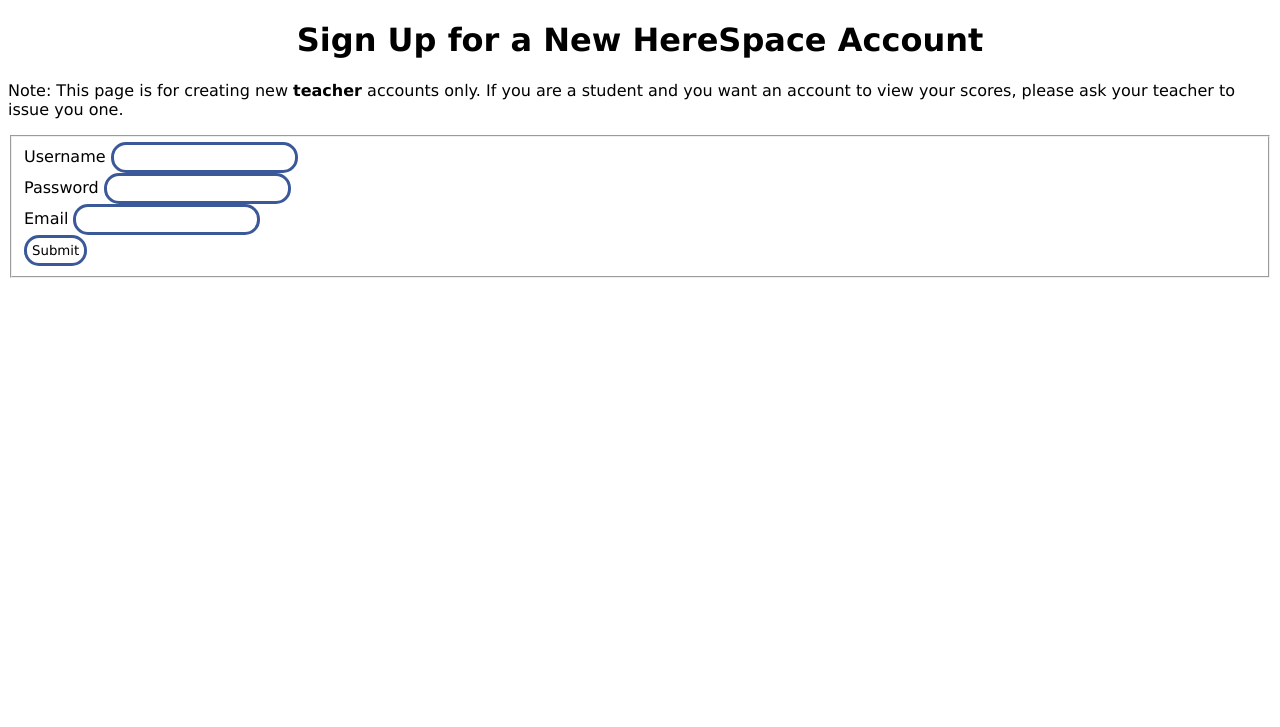
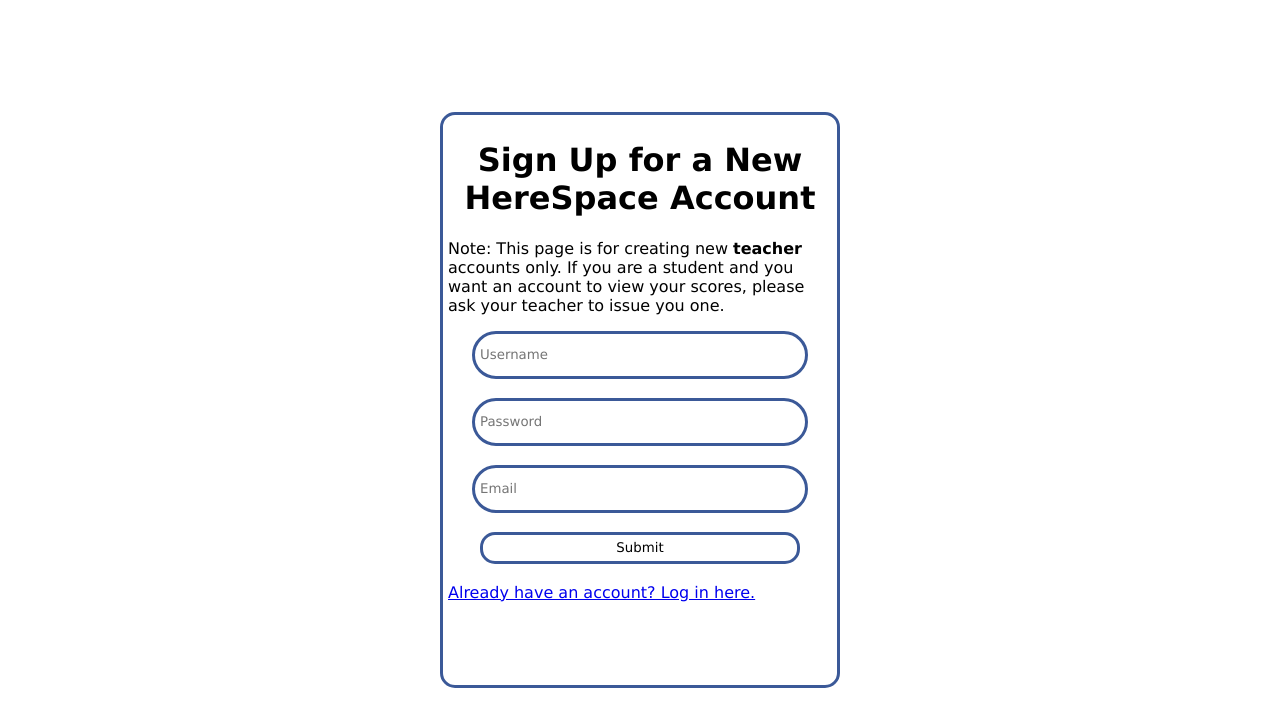
Before and after one commit to featherfeet/herespace, a Flask app: page /signup in a window 1280 px wide. Shown: the top 727 px of the page. Run offline with Flask 2, Linux system fonts and the light colour scheme.

Commit message:
Fixed styling on the /signup page and added flashed error messages to it. Made it impossible to create a user with a duplicate username.

```diff
--- a/Server/signup_route.py
+++ b/Server/signup_route.py
@@ -1,6 +1,6 @@
 from __main__ import app, database_storage
 from flask_login import LoginManager, login_required, current_user, login_user
-from flask import render_template, Flask, request, redirect, url_for
+from flask import render_template, Flask, request, redirect, url_for, flash
 from storage.databasestorage import DatabaseStorage
 from signupform import SignupForm
 
@@ -12,7 +12,12 @@
         form = SignupForm()
         if form.validate_on_submit():
             user = database_storage.createTeacherUser(form.username.data, form.password.data, form.email.data)
+            if user == None:
+                flash("User could not be created because this username is already taken.")
+                return redirect(url_for("signup"))
             login_user(user)
             return redirect(url_for("home"))
+        else:
+            flash("You must fill in all fields.")
     elif request.method == "GET":
         return render_template("signup.html", form = SignupForm())
--- a/Server/signupform.py
+++ b/Server/signupform.py
@@ -3,7 +3,7 @@
 from wtforms.validators import DataRequired
 
 class SignupForm(FlaskForm):
-    username = StringField("Username", validators = [DataRequired()])
-    password = PasswordField("Password", validators = [DataRequired()])
-    email = StringField("Email", validators = [DataRequired()])
+    username = StringField("Username", validators = [DataRequired()], render_kw = {"placeholder": "Username"})
+    password = PasswordField("Password", validators = [DataRequired()], render_kw = {"placeholder": "Password"})
+    email = StringField("Email", validators = [DataRequired()], render_kw = {"placeholder": "Email"})
     submit = SubmitField("Submit")
--- a/Server/static/stylesheets/login.css
+++ b/Server/static/stylesheets/login.css
@@ -7,10 +7,6 @@
     top: 0;
     bottom: 0;
     margin: auto;
-}
-
-fieldset {
-    border: 0;
 }
 
 input#username, input#password {
--- a/Server/static/stylesheets/signup.css
+++ b/Server/static/stylesheets/signup.css
@@ -0,0 +1,34 @@
+#signup_box {
+    width: 30vw;
+    height: 70vh;
+    position: absolute;
+    left: 0;
+    right: 0;
+    top: 0;
+    bottom: 0;
+    margin: auto;
+}
+
+input#username, input#password, input#email {
+    display: block;
+    border-radius: 30px;
+    width: 25vw;
+    height: 2.5vw;
+    margin-left: auto;
+    margin-right: auto;
+}
+
+input[type=submit] {
+    display: block;
+    margin: 0 auto;
+    width: 25vw;
+    height: 2.5vw;
+}
+
+#signup_a {
+    text-align: center;
+}
+
+li.flashed_message {
+    color: red;
+}
--- a/Server/templates/signup.html
+++ b/Server/templates/signup.html
@@ -9,37 +9,36 @@
         </title>
     </head>
     <body>
+        <div id="signup_box" class="decorated">
             <h1>
                 Sign Up for a New HereSpace Account
             </h1>
             <p>
                 Note: This page is for creating new <b>teacher</b> accounts only. If you are a student and you want an account to view your scores, please ask your teacher to issue you one.
             </p>
+            {% with messages = get_flashed_messages() %}
+                {% if messages %}
+                    <ul>
+                        {% for message in messages %}
+                            <li class="flashed_message">
+                                {{ message }}
+                            </li>
+                        {% endfor %}
+                    </ul>
+                {% endif %}
+            {% endwith %}
             <form action="/signup" method="post">
                 {{ form.csrf_token }}
-            <fieldset>
-                <section>
-                    <div>
-                        {{ form.username.label }}
                 {{ form.username }}
+                <br>
+                {{ form.password }}
+                <br>
+                {{ form.email }}
+                <br>
+                {{ form.submit }}
+            </form>
+            <br>
+            <a href="/login" id="login_a">Already have an account? Log in here.</a>
         </div>
-                </section>
-                <section>
-                    <div>
-                        {{ form.password.label }}
-                        {{ form.password }}
-                    </div>
-                </section>
-                <section>
-                    <div>
-                        {{ form.email.label }}
-                        {{ form.email }}
-                    </div>
-                </section>
-                <section>
-                    {{ form.submit }}
-                </section>
-            </fieldset>
-        </form>
     </body>
 </html>
```
Also changed, not shown: Server/herespace.db (deleted), Server/storage/databasestorage.py. Lines whose indentation alone changed are shown as unchanged.
